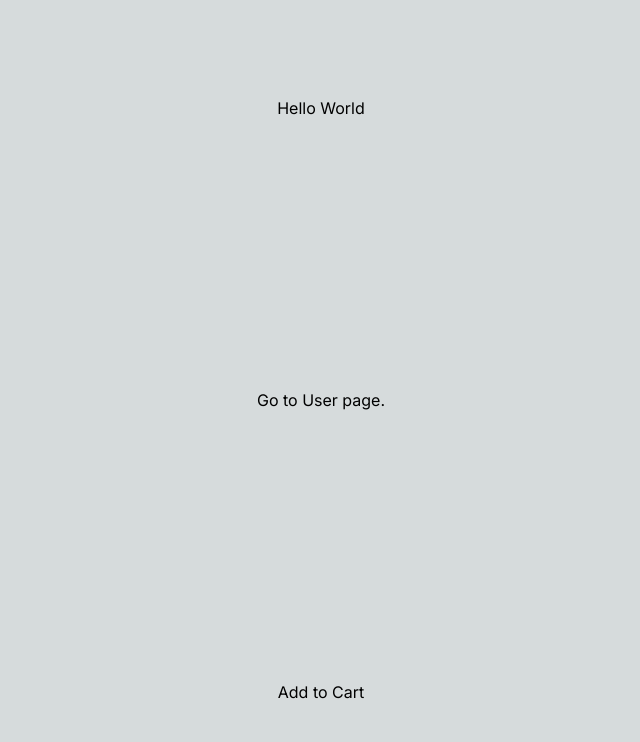
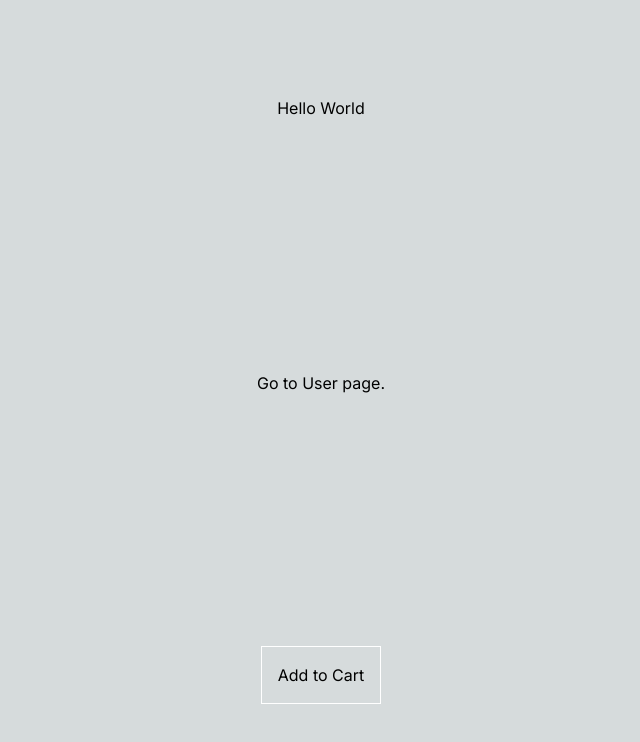
Before and after one commit to sandeep-poudell/next-project, a Next.js app: page / in a window 1280 px wide. Shown: the top 742 px of the page, without its empty margins (319-959 px from the left). Built offline with nearby package versions, Linux system fonts and the light colour scheme.

Commit message:
CSS modules

```diff
--- /dev/null
+++ b/app/components/ProductCard.module.css
@@ -0,0 +1,4 @@
+.card {
+    padding: 1rem;
+    border: 1px solid white;
+}
--- a/app/components/ProductCard.tsx
+++ b/app/components/ProductCard.tsx
@@ -1,9 +1,10 @@
 import React from 'react';
 import AddToCart from "@/app/components/AddToCart";
+import styles from './ProductCard.module.css'
 
 const ProductCard = () => {
     return (
-        <div>
+        <div className={styles.card}>
             <AddToCart/>
         </div>
     );
```
